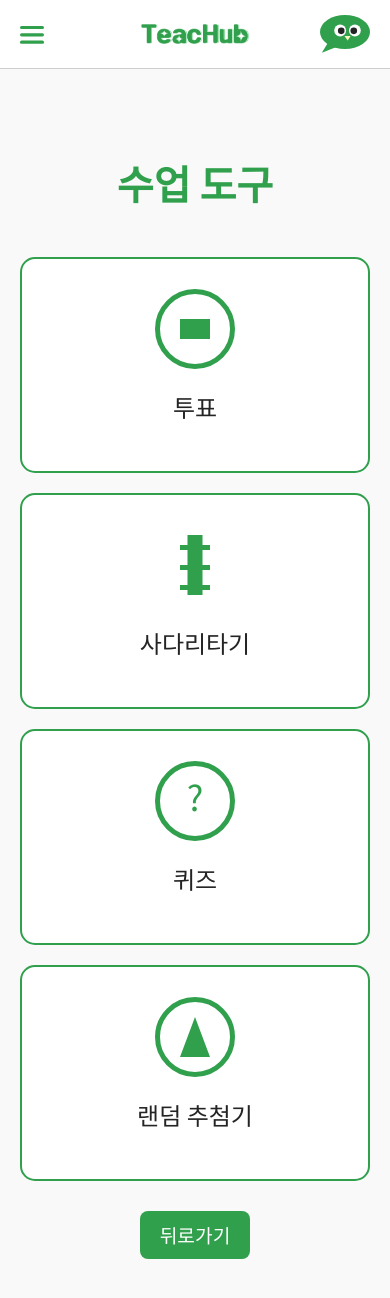
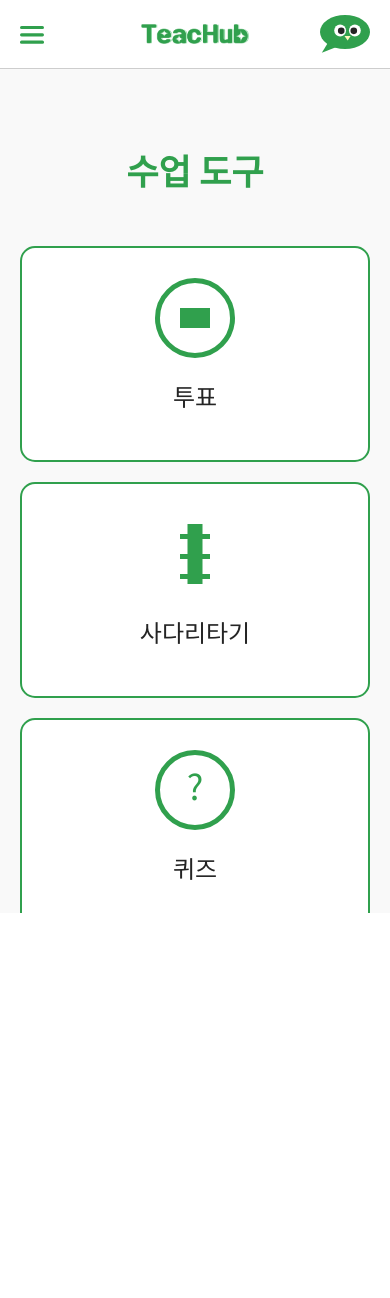
Before and after one commit to KoesJin/Daelim_LeeJaeSeok_TeamProJect, a React (Create React App) app: page /tool in a window 390 px wide. Shown: the top 1298 px of the page. After the commit the page ends 913 px from the top, so only its background shows below. Built offline with nearby package versions, Linux system fonts and the light colour scheme; sample sign-in values are in the browser's storage.

Commit message:
항목추가 및 아이콘 추가 및 반응형 css 수정

```diff
--- a/src/css/MainPage/ToolPage/ToolPage.module.css
+++ b/src/css/MainPage/ToolPage/ToolPage.module.css
@@ -3,9 +3,10 @@
     flex-direction: column;
     align-items: center;
     justify-content: flex-start;
-    min-height: 100vh; /* height 대신 min-height 사용 */
+    height: 100vh;
     background-color: #f9f9f9;
-    padding: 80px 20px; /* 양쪽 padding을 줄여 작은 화면에서도 적절한 여백 */
+    padding: 80px 20px; /* 상하좌우 padding */
+    overflow-y: auto; /* 스크롤 가능하게 설정 */
 }
 
 .title {
@@ -13,11 +14,9 @@
     font-weight: 700;
     color: #30a04d;
     margin-bottom: 40px;
-    position: sticky; /* 스크롤 시 타이틀 고정 */
-    top: 0;
-    background-color: #f9f9f9; /* 배경색 추가 */
-    padding: 10px 0;
-    z-index: 100; /* 다른 요소보다 위에 표시 */
+    text-align: center;
+    position: relative; /* 상단 고정 해제 */
+    z-index: 1; /* 다른 요소 위에 오게 함 */
 }
 
 .toolGrid {
@@ -26,6 +25,7 @@
     gap: 20px;
     width: 100%;
     max-width: 800px;
+    padding-top: 20px; /* 타이틀과 도구 사이의 간격 추가 */
 }
 
 .toolItem {
@@ -73,11 +73,21 @@
     background-color: #267a37;
 }
 
+@media (max-width: 1640px) {
+    .container {
+        padding-bottom: 120px;
+    }
+}
 /* 578px 이하 */
 @media (max-width: 578px) {
     .container {
         overflow-y: auto;
         padding-bottom: 120px;
+    }
+
+    .title {
+        font-size: 2.2rem;
+        margin-bottom: 35px;
     }
 }
 
@@ -85,8 +95,9 @@
 @media (max-width: 360px) {
     .title {
         font-size: 2rem;
-        font-weight: 700;
         margin-bottom: 30px;
+        padding-top: 20px;
+        text-align: center;
     }
 
     .toolItem {
--- a/src/page/Main/ToolPage.jsx
+++ b/src/page/Main/ToolPage.jsx
@@ -7,6 +7,7 @@ import VoteIcon from '../../svg/MainPage/ToolPage/VoteIcon';
 import LadderIcon from '../../svg/MainPage/ToolPage/LadderIcon';
 import QuizIcon from '../../svg/MainPage/ToolPage/QuizIcon';
 import RandomPickerIcon from '../../svg/MainPage/ToolPage/RandomPickerIcon';
+import SeatIcon from '../../svg/MainPage/ToolPage/SeatIcon'; // 자리 선정 아이콘 추가
 
 const ToolPage = () => {
     const navigate = useNavigate();
@@ -19,8 +20,8 @@ const ToolPage = () => {
                 {/* 투표 도구 */}
                 <div
                     className={styles.toolItem}
+                    // onClick={() => navigate('/vote')}
                     onClick={() => alert('준비중입니다.')}
-                    // onClick={() => navigate('/vote')}
                 >
                     <VoteIcon className={styles.icon} />
                     <p className={styles.toolName}>투표</p>
@@ -29,8 +30,8 @@ const ToolPage = () => {
                 {/* 사다리타기 도구 */}
                 <div
                     className={styles.toolItem}
+                    // onClick={() => navigate('/ladder')}
                     onClick={() => alert('준비중입니다.')}
-                    // onClick={() => navigate('/ladder')}
                 >
                     <LadderIcon className={styles.icon} />
                     <p className={styles.toolName}>사다리타기</p>
@@ -39,8 +40,8 @@ const ToolPage = () => {
                 {/* 퀴즈 도구 */}
                 <div
                     className={styles.toolItem}
+                    // onClick={() => navigate('/quiz')}
                     onClick={() => alert('준비중입니다.')}
-                    // onClick={() => navigate('/quiz')}
                 >
                     <QuizIcon className={styles.icon} />
                     <p className={styles.toolName}>퀴즈</p>
@@ -49,11 +50,17 @@ const ToolPage = () => {
                 {/* 랜덤 추첨기 도구 */}
                 <div
                     className={styles.toolItem}
+                    // onClick={() => navigate('/random-picker')}
                     onClick={() => alert('준비중입니다.')}
-                    // onClick={() => navigate('/random-picker')}
                 >
                     <RandomPickerIcon className={styles.icon} />
                     <p className={styles.toolName}>랜덤 추첨기</p>
+                </div>
+
+                {/* 자리 선정 도구 */}
+                <div className={styles.toolItem} onClick={() => alert('준비중입니다.')}>
+                    <SeatIcon className={styles.icon} />
+                    <p className={styles.toolName}>자리 선정</p>
                 </div>
             </div>
 
--- /dev/null
+++ b/src/svg/MainPage/ToolPage/SeatIcon.jsx
@@ -0,0 +1,11 @@
+import React from 'react';
+
+const SeatIcon = ({ className }) => (
+    <svg className={className} viewBox="0 0 64 64" xmlns="http://www.w3.org/2000/svg">
+        <rect x="20" y="16" width="24" height="32" fill="#30a04d" />
+        <rect x="24" y="48" width="16" height="4" fill="#30a04d" />
+        <rect x="18" y="52" width="28" height="8" fill="#30a04d" />
+    </svg>
+);
+
+export default SeatIcon;
```
